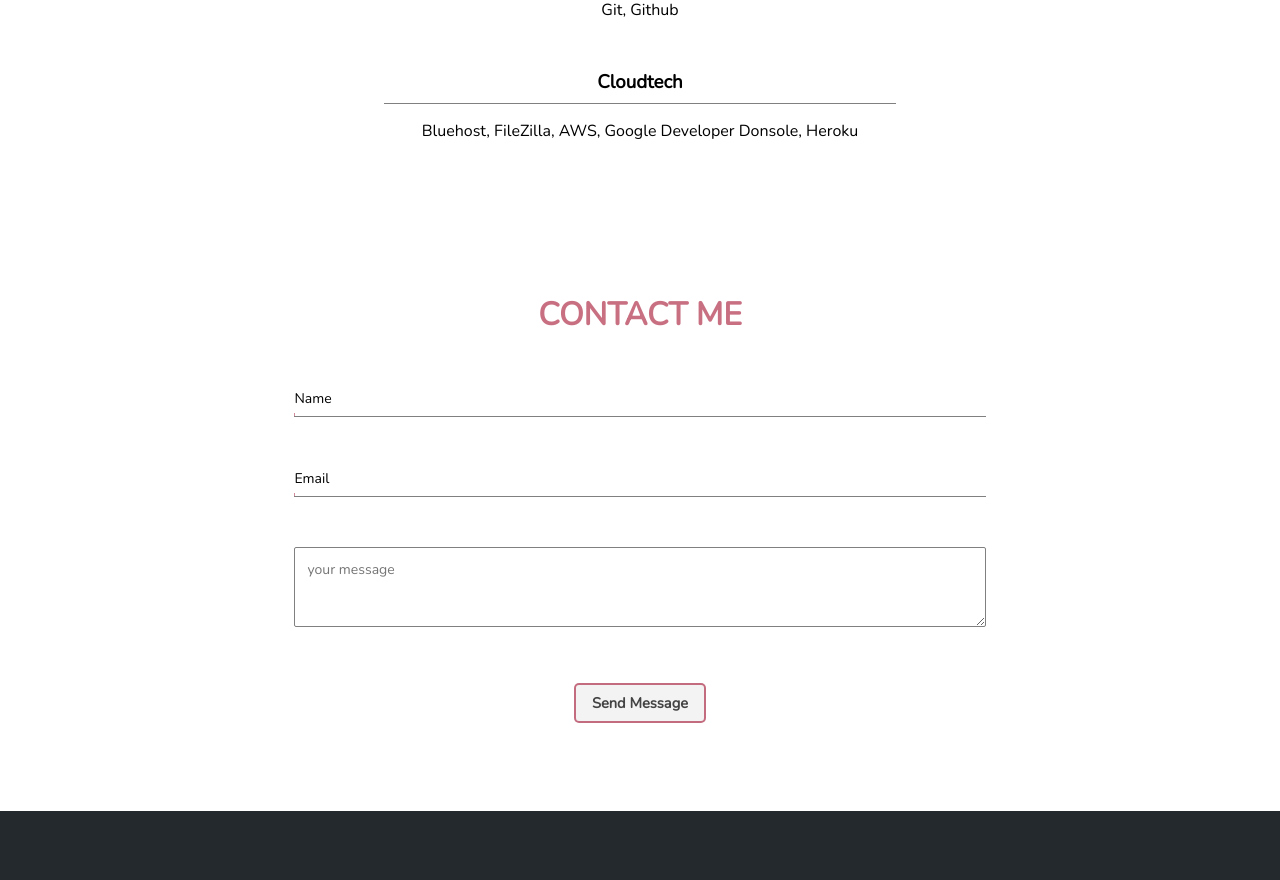
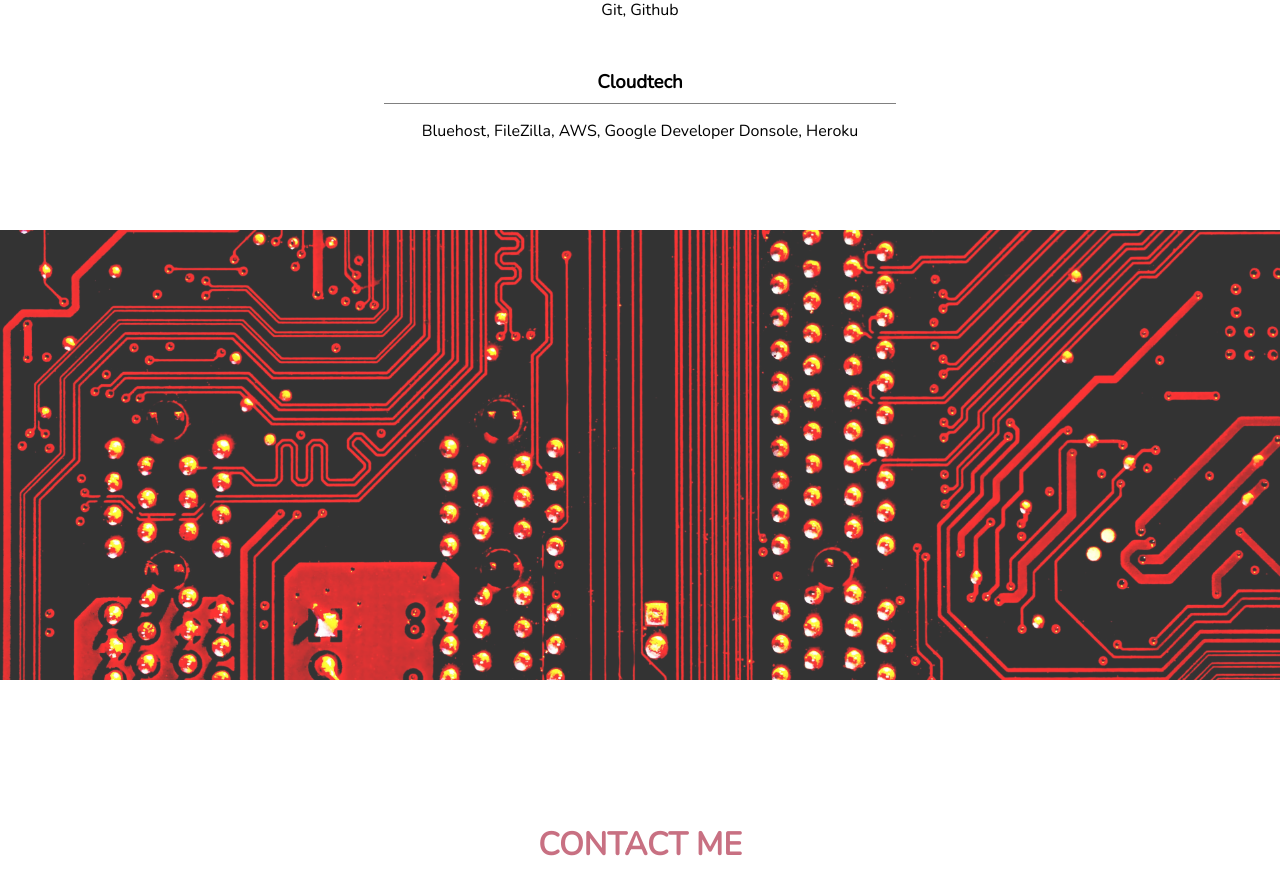
Before and after one commit to tomerrajuan/portfolio, a PHP site: page / in a window 1280 px wide. Shown: the part 3708-4588 px from the top of the page. Run offline with PHP 8.4, Linux system fonts and the light colour scheme; some libraries are stand-ins or nearby versions.

Commit message:
parallax

```diff
--- a/index.html
+++ b/index.html
@@ -267,6 +267,7 @@
                 </div>
             </div>
         </section>
+        <div class="parallax3"></div>
         <section id="contact">
             <div id="row">
                 <h1 class="contact">Contact me</h1>
--- a/index.js
+++ b/index.js
@@ -18,15 +18,11 @@ const tl = new TimelineMax();
 
     tl.fromTo(
         hero,
-  1,
-  {height: "0%"},
-  {height: "70%", ease: Power2.easeInOut}
+        1, { height: "0%" }, { height: "100%", ease: Power2.easeInOut }
     ).fromTo(
         hero,
-  1.2,
-  {width: "100%"},
-  {width: "90%", ease: Power2.easeInOut}
-).fromTo(slider, 1.2, {x: "-100%"}, {x: "0", ease: Power2.easeInOut},"-=1.2");
+        1.2, { width: "100%" }, { width: "100%", ease: Power2.easeInOut }
+    ).fromTo(slider, 1.2, { x: "-100%" }, { x: "0", ease: Power2.easeInOut }, "-=1.2");
 
 
     learn_more_button1.addEventListener("click", function() {
@@ -95,7 +91,7 @@ tl.fromTo(
             setTimeout(typeWriter, speed);
         }
     }
-  setTimeout(typeWriter,3900);
+    setTimeout(typeWriter, 3900);
 
     var navbarCollapse = function() {
         if ($("header").offset().top > 3) {
--- a/style.css
+++ b/style.css
@@ -4,10 +4,20 @@
     font-family: "Nunito";
 }
 
+.parallax3 {
+    background-image: url("parallax3.jpg");
+    min-height: 450px;
+    opacity: 0.8;
+    background-attachment: fixed;
+    background-position: center;
+    background-repeat: no-repeat;
+    background-size: cover;
+    margin: 5vh 0;
+}
+
 .hero {
-    background-color: rgba(43, 62, 80, 0.95);
+    background-color: rgb(19, 19, 19);
     width: 100%;
-    height: 60%;
     display: flex;
     flex-direction: column;
     justify-content: center;
@@ -63,7 +73,7 @@
 }
 
 .parallax {
-    background-image: url("building.jpg");
+    background-image: url("parallax2.jpg");
     min-height: 500px;
     opacity: 0.8;
     background-attachment: fixed;
@@ -620,6 +630,10 @@ footer {
     .parallax {
         margin-bottom: 1vh;
         margin-top: 8vh;
+        min-height: 300px !important;
+    }
+    .parallax3 {
+        min-height: 300px !important;
     }
     .hero {
         background-color: rgba(43, 62, 80, 0.95);
```
Also changed, not shown: hamra.png (added), parallax3.jpg (added), petition.png, 2 other files. Lines whose indentation alone changed are shown as unchanged.
